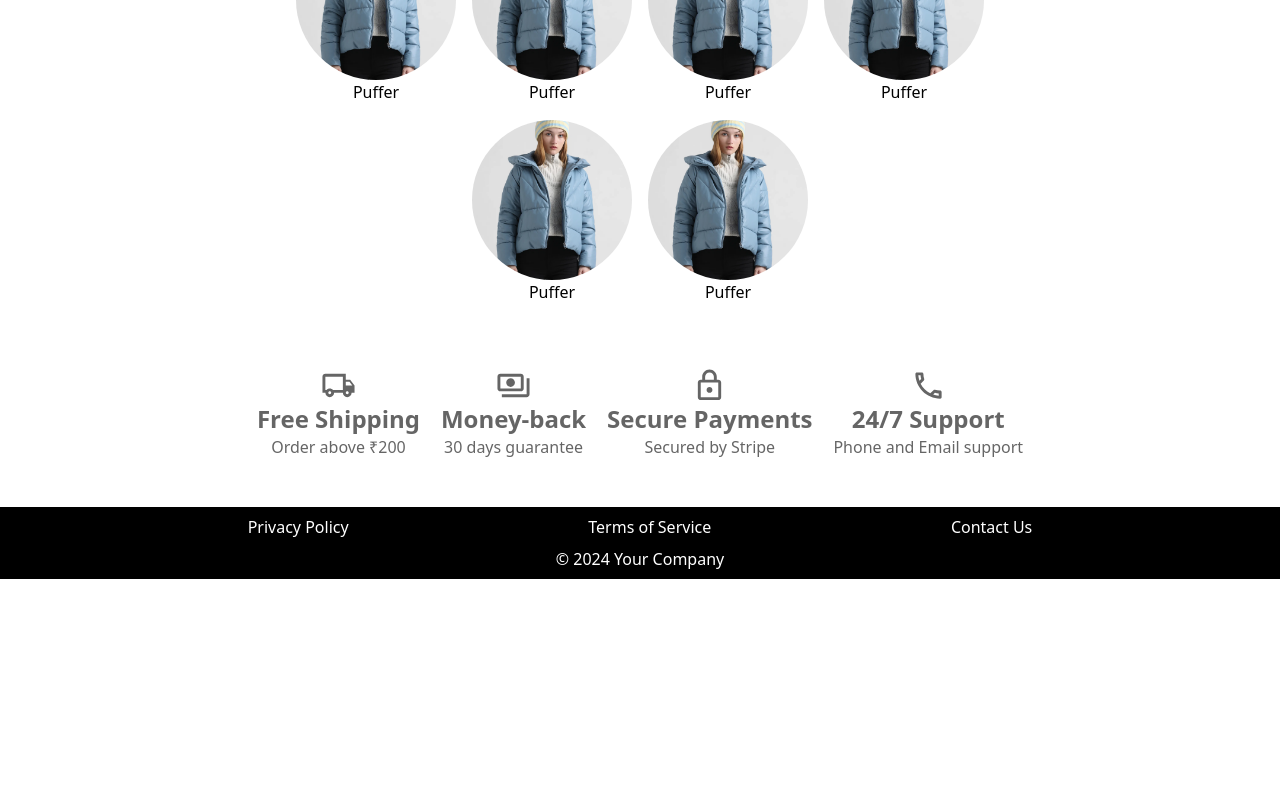
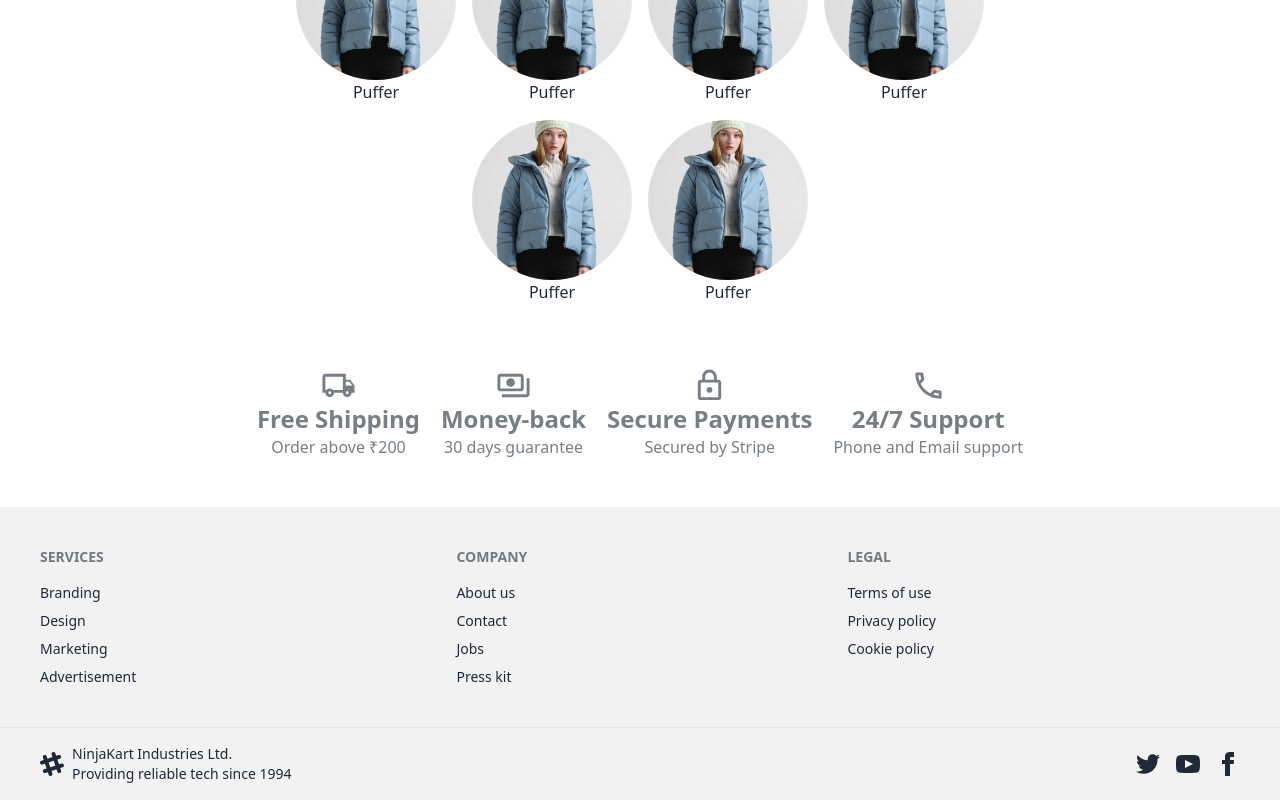
Before and after one commit to shubhamtade/NinjaKart, a React (Vite) app: page / in a window 1280 px wide. Shown: the part 1276-2076 px from the top of the page. Before the commit the page ends 1855 px from the top, so only its background shows below. Built offline with nearby package versions, Linux system fonts and the light colour scheme.

Commit message:
Working of dark theme

```diff
--- a/index.html
+++ b/index.html
@@ -1,5 +1,5 @@
 <!DOCTYPE html>
-<html lang="en">
+<html lang="en" data-theme="light">
   <head>
     <meta charset="UTF-8" />
     <link rel="icon" type="image/svg+xml" href="/vite.svg" />
--- a/package.json
+++ b/package.json
@@ -26,6 +26,7 @@
     "@types/react-dom": "^18.3.5",
     "@vitejs/plugin-react": "^4.3.4",
     "autoprefixer": "^10.4.20",
+    "daisyui": "^4.12.22",
     "eslint": "^9.17.0",
     "eslint-plugin-react": "^7.37.2",
     "eslint-plugin-react-hooks": "^5.0.0",
--- /dev/null
+++ b/src/components/ThemeController.jsx
@@ -0,0 +1,31 @@
+import React, { useEffect, useState } from "react";
+
+const ThemeController = () => {
+  const [theme, setTheme] = useState(localStorage.getItem("theme") || "light");
+
+  useEffect(() => {
+    document.documentElement.setAttribute("data-theme", theme);
+    localStorage.setItem("theme", theme);
+  }, [theme]);
+
+  const toggleTheme = () => {
+    setTheme(theme === "light" ? "dark" : "light");
+  };
+
+  return (
+    <div className="flex items-center space-x-4">
+      <label className="label cursor-pointer">
+        <span className="label-text">Light</span>
+        <input
+          type="checkbox"
+          className="toggle toggle-primary"
+          checked={theme === "dark"}
+          onChange={toggleTheme}
+        />
+        <span className="label-text">Dark</span>
+      </label>
+    </div>
+  );
+};
+
+export default ThemeController;
--- a/src/pages/Layout.jsx
+++ b/src/pages/Layout.jsx
@@ -9,19 +9,85 @@
       <Notification />
       <NavBar />
       <Outlet />
-      <footer className="w-[100%] bg-black text-white p-2">
-        <ul className="flex justify-evenly">
-          <li className="hover:text-yellow-400">
-            <Link to="/privacy">Privacy Policy</Link>
-          </li>
-          <li className="hover:text-yellow-400">
-            <Link to="/terms">Terms of Service</Link>
-          </li>
-          <li className="hover:text-yellow-400">
-            <Link to="/contact">Contact Us</Link>
-          </li>
-        </ul>
-        <p className="text-center mt-2">&copy; 2024 Your Company</p>
+
+      <footer className="footer bg-base-200 text-base-content p-10">
+        <nav>
+          <h6 className="footer-title">Services</h6>
+          <a className="link link-hover">Branding</a>
+          <a className="link link-hover">Design</a>
+          <a className="link link-hover">Marketing</a>
+          <a className="link link-hover">Advertisement</a>
+        </nav>
+        <nav>
+          <h6 className="footer-title">Company</h6>
+          <a className="link link-hover">About us</a>
+          <a className="link link-hover">Contact</a>
+          <a className="link link-hover">Jobs</a>
+          <a className="link link-hover">Press kit</a>
+        </nav>
+        <nav>
+          <h6 className="footer-title">Legal</h6>
+          <a className="link link-hover">Terms of use</a>
+          <a className="link link-hover">Privacy policy</a>
+          <a className="link link-hover">Cookie policy</a>
+        </nav>
+      </footer>
+      <footer className="footer bg-base-200 text-base-content border-base-300 border-t px-10 py-4">
+        <aside className="grid-flow-col items-center">
+          <svg
+            width="24"
+            height="24"
+            viewBox="0 0 24 24"
+            xmlns="http://www.w3.org/2000/svg"
+            fillRule="evenodd"
+            clipRule="evenodd"
+            className="fill-current"
+          >
+            <path d="M22.672 15.226l-2.432.811.841 2.515c.33 1.019-.209 2.127-1.23 2.456-1.15.325-2.148-.321-2.463-1.226l-.84-2.518-5.013 1.677.84 2.517c.391 1.203-.434 2.542-1.831 2.542-.88 0-1.601-.564-1.86-1.314l-.842-2.516-2.431.809c-1.135.328-2.145-.317-2.463-1.229-.329-1.018.211-2.127 1.231-2.456l2.432-.809-1.621-4.823-2.432.808c-1.355.384-2.558-.59-2.558-1.839 0-.817.509-1.582 1.327-1.846l2.433-.809-.842-2.515c-.33-1.02.211-2.129 1.232-2.458 1.02-.329 2.13.209 2.461 1.229l.842 2.515 5.011-1.677-.839-2.517c-.403-1.238.484-2.553 1.843-2.553.819 0 1.585.509 1.85 1.326l.841 2.517 2.431-.81c1.02-.33 2.131.211 2.461 1.229.332 1.018-.21 2.126-1.23 2.456l-2.433.809 1.622 4.823 2.433-.809c1.242-.401 2.557.484 2.557 1.838 0 .819-.51 1.583-1.328 1.847m-8.992-6.428l-5.01 1.675 1.619 4.828 5.011-1.674-1.62-4.829z"></path>
+          </svg>
+          <p>
+            NinjaKart Industries Ltd.
+            <br />
+            Providing reliable tech since 1994
+          </p>
+        </aside>
+        <nav className="md:place-self-center md:justify-self-end">
+          <div className="grid grid-flow-col gap-4">
+            <a>
+              <svg
+                xmlns="http://www.w3.org/2000/svg"
+                width="24"
+                height="24"
+                viewBox="0 0 24 24"
+                className="fill-current"
+              >
+                <path d="M24 4.557c-.883.392-1.832.656-2.828.775 1.017-.609 1.798-1.574 2.165-2.724-.951.564-2.005.974-3.127 1.195-.897-.957-2.178-1.555-3.594-1.555-3.179 0-5.515 2.966-4.797 6.045-4.091-.205-7.719-2.165-10.148-5.144-1.29 2.213-.669 5.108 1.523 6.574-.806-.026-1.566-.247-2.229-.616-.054 2.281 1.581 4.415 3.949 4.89-.693.188-1.452.232-2.224.084.626 1.956 2.444 3.379 4.6 3.419-2.07 1.623-4.678 2.348-7.29 2.04 2.179 1.397 4.768 2.212 7.548 2.212 9.142 0 14.307-7.721 13.995-14.646.962-.695 1.797-1.562 2.457-2.549z"></path>
+              </svg>
+            </a>
+            <a>
+              <svg
+                xmlns="http://www.w3.org/2000/svg"
+                width="24"
+                height="24"
+                viewBox="0 0 24 24"
+                className="fill-current"
+              >
+                <path d="M19.615 3.184c-3.604-.246-11.631-.245-15.23 0-3.897.266-4.356 2.62-4.385 8.816.029 6.185.484 8.549 4.385 8.816 3.6.245 11.626.246 15.23 0 3.897-.266 4.356-2.62 4.385-8.816-.029-6.185-.484-8.549-4.385-8.816zm-10.615 12.816v-8l8 3.993-8 4.007z"></path>
+              </svg>
+            </a>
+            <a>
+              <svg
+                xmlns="http://www.w3.org/2000/svg"
+                width="24"
+                height="24"
+                viewBox="0 0 24 24"
+                className="fill-current"
+              >
+                <path d="M9 8h-3v4h3v12h5v-12h3.642l.358-4h-4v-1.667c0-.955.192-1.333 1.115-1.333h2.885v-5h-3.808c-3.596 0-5.192 1.583-5.192 4.615v3.385z"></path>
+              </svg>
+            </a>
+          </div>
+        </nav>
       </footer>
     </div>
   );
--- a/tailwind.config.js
+++ b/tailwind.config.js
@@ -12,7 +12,11 @@
       lg: "1440px",
       // => @media (min-width: 1440px) { ... }
     },
+
     extend: {},
   },
-  plugins: [],
+  plugins: [require("daisyui")],
+  daisyui: {
+    themes: ["light", "dark"],
+  },
 };
```
Also changed, not shown: src/components/NavBar/Other.jsx (+8 -1 lines), 1 other file (tests, documents, lock files or other folders).
